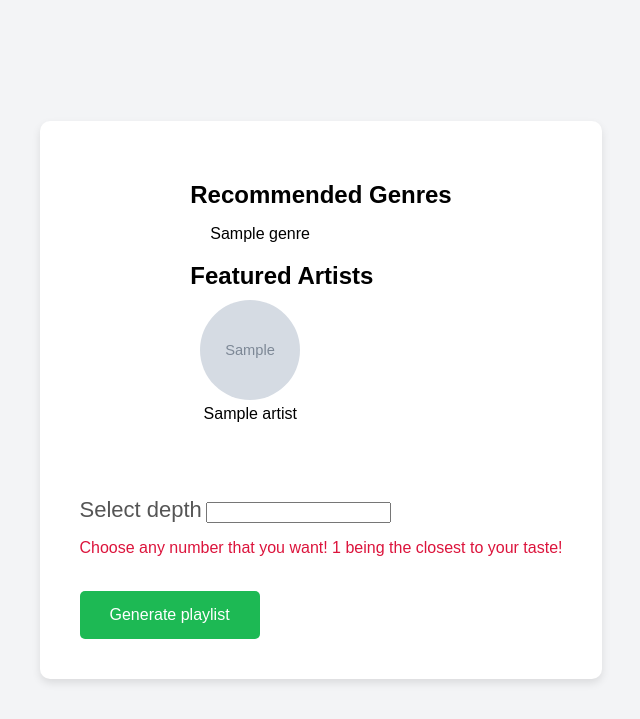
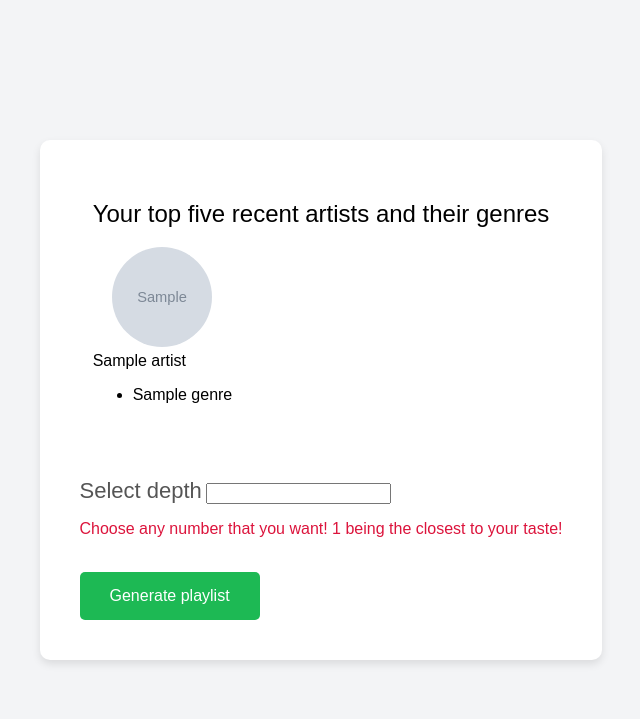
Before and after one commit to geomin76/degrees-of-music, a Flask app: template templates/index.html in a window 1280 px wide. Shown: the top 719 px of the page, without its empty margins (319-959 px from the left). Run offline with Flask 3, Linux system fonts and the light colour scheme; the template is opened without the code that fills it: most values are stand-ins (such as "Sample title", 1, 10 or a date in 2020); grey boxes marked "Sample" are stand-in pictures; parts of the project's set-up code (start-up, migrations or seed data) failed here and were passed over.

Commit message:
Data Displayed index.html

```diff
--- a/main.py
+++ b/main.py
@@ -74,7 +74,6 @@ def index():
 
     return render_template("index.html", name=spotify.me()["display_name"], data=data)
 
-
 @app.post("/search")
 def search():
     depth = int(request.form['depth'])
--- a/static/css/style.css
+++ b/static/css/style.css
@@ -73,8 +73,7 @@ body {
 }
 
 .playlist-heading {
-    font-size: 24px;
-    margin-bottom: 10px;
+    font-weight: normal;
 }
 
 .genre-list {
@@ -83,8 +82,9 @@ body {
     padding-left: 20px;
 }
 
-.genre-list li {
-    margin-bottom: 5px;
+.genre-list {
+    list-style-type: disc;
+    margin-left: 20px;
 }
 
 .artist-container {
@@ -93,9 +93,6 @@ body {
 }
 
 .artist {
-    width: 120px;
-    text-align: center;
-    margin-right: 20px;
     margin-bottom: 20px;
 }
 
@@ -114,3 +111,19 @@ body {
 .form-group {
     margin-bottom: 10px;
 }
+
+.related-genres {
+    margin-top: 40px;
+}
+
+.related-genres .playlist-heading {
+    margin-top: 0;
+}
+
+.related-genres .genre-list {
+    margin-top: 10px;
+}
+
+.related-genres .genre-list li {
+    margin-bottom: 8px;
+}
--- a/templates/index.html
+++ b/templates/index.html
@@ -12,18 +12,17 @@
         <div class="container">
             {% if data %}
                 <div class="playlist-container">
-                    <h2 class="playlist-heading">Recommended Genres</h2>
-                    <ul class="genre-list">
-                        {% for genre in data.genres %}
-                            <li>{{ genre }}</li>
-                        {% endfor %}
-                    </ul>
-                    <h2 class="playlist-heading">Featured Artists</h2>
+                    <h2 class="playlist-heading">Your top five recent artists and their genres</h2>
                     <div class="artist-container">
                         {% for artist in data.artist_data %}
                             <div class="artist">
                                 <img src="{{ artist.image }}" alt="{{ artist.name }}" class="artist-image">
                                 <p class="artist-name">{{ artist.name }}</p>
+                                <ul class ="genre-list">
+                                    {% for genre in data.genres %}
+                                        <li>{{ genre }}</li>
+                                    {% endfor %}
+                                </ul>
                             </div>
                         {% endfor %}
                     </div>
```
